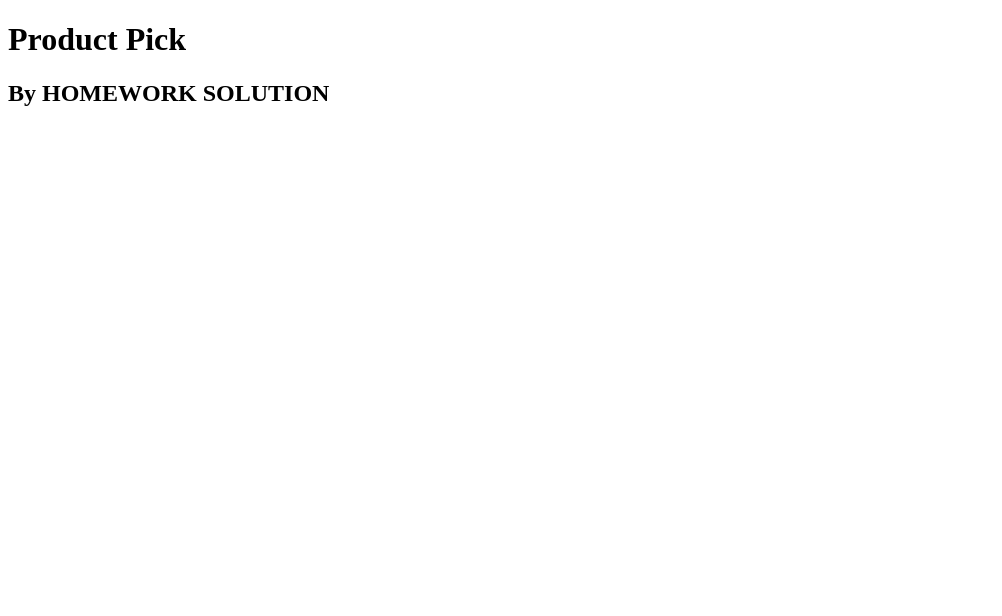
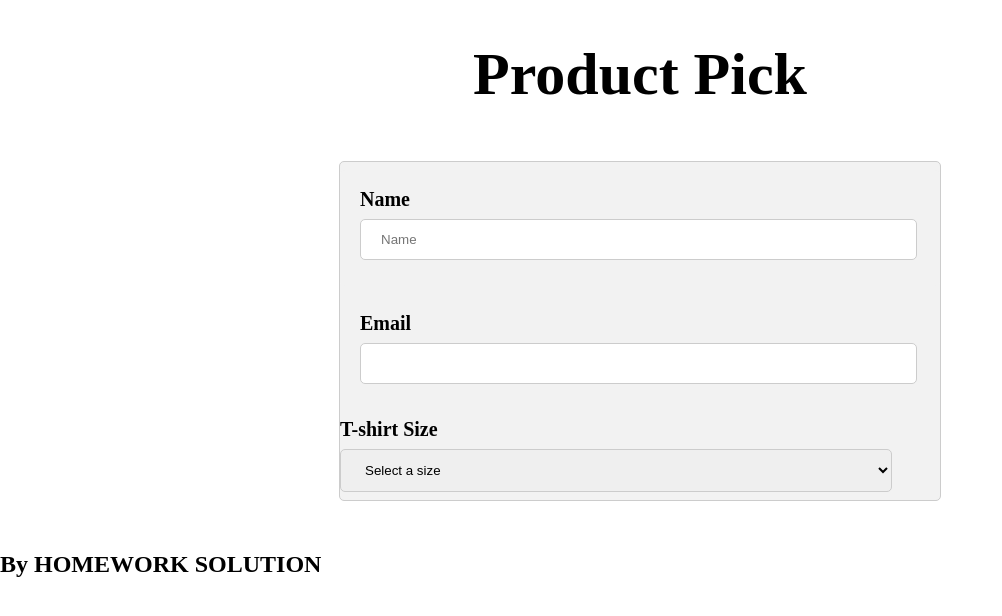
Before and after one commit to JordyMu/Forms-Controls, a plain HTML site: page index.html in a window 1280 px wide. Shown: the whole page, without its empty margins (0-1002 px from the left). Drawn offline with Linux system fonts and the light colour scheme.

Commit message:
I added t-shirt-size

```diff
--- a/index.html
+++ b/index.html
@@ -9,13 +9,33 @@
   <link rel="stylesheet" href="styles.css">
 </head>
 <body>
-  <header>
+  <header class="header">
     <h1>Product Pick</h1>
   </header>
   <main>
   <form>
     <!-- write your html here-->
     <!-- try writing out the requirements first-->
+     <div class="label-name">
+        <label for="name">Name</label>
+        <input type="text" name="name" id="name" placeholder="Name" required>
+     </div>
+     <div class="label-email">
+        <label for="email">Email</label>
+        <input type="text" name="email" id="email" required>
+     </div>
+     <div>
+      <label for="size" class="tshirt">T-shirt Size</label>
+      <select id="size" name="size" required>
+      <option value="">Select a size</option>
+      <option value="XS">XS</option>
+      <option value="S">S</option>
+      <option value="M">M</option>
+      <option value="L">L</option>
+      <option value="XL">XL</option>
+      <option value="XXL">XXL</option>
+      </select>
+     </div>
   </form>
 
   </main>
--- a/styles.css
+++ b/styles.css
@@ -0,0 +1,51 @@
+body{
+    margin: 0;
+    padding: 0;
+}
+.header{
+    display: flex;
+    flex-direction: column;
+    text-align: center;
+}
+h1{
+    margin-top: 40px;
+    margin-bottom: 2px;
+    font-weight: bold;
+    font-size: 60px;
+}
+form{
+    display: block;
+    flex-direction: column;
+    width: 600px;
+    background: #f2f2f2;
+    border: 1px solid #cccccc;
+    border-radius: 5px;
+    margin: 50px auto 50px  auto;
+
+}
+.label-name{
+    border-radius: 5px;
+    padding: 18px 20px;
+    margin: 8px 0;
+    background: #f2f2f2;
+
+}
+input[type=text],select{
+    width: 92%;
+    padding: 12px 20px;
+    margin: 8px 0;
+    display: flex;
+    border-radius: 5px;
+    border: 1px solid #cccccc;
+}
+label{
+    font-weight: bold;
+    font-size: 20px;
+}
+/* Email  */
+
+.label-email{
+    padding: 18px 20px;
+    margin: 8px 0;
+    background: #f2f2f2;
+}
```
